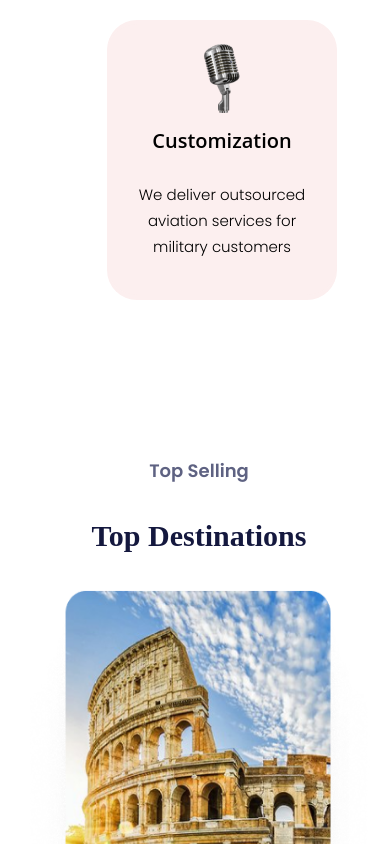
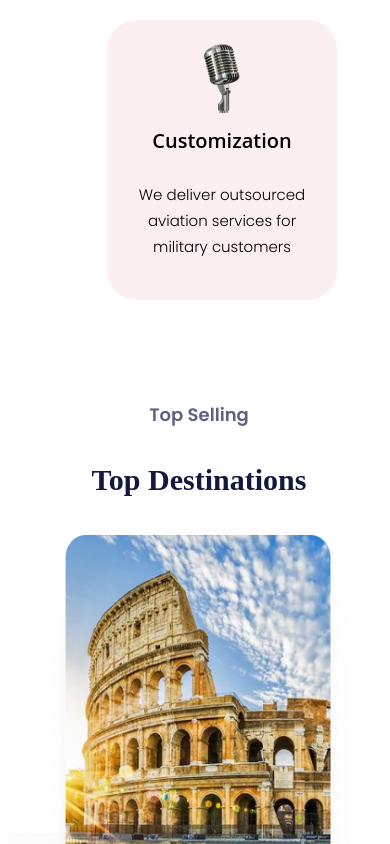
Before and after one commit to yashch1511/djs_compute_task, a React (Create React App) app: page / in a window 390 px wide. Shown: the part 1980-2824 px from the top of the page. Built offline with nearby package versions, Linux system fonts and the light colour scheme; a web font is replaced by a local one.

Commit message:
Update index.css

```diff
--- a/public/index.css
+++ b/public/index.css
@@ -1304,7 +1304,11 @@ color:#6F727B;
     position: relative;left:-20px;
   }
   .Destination{
-    position: relative;left:-10px;top:1000px;
+    position: relative;left:-10px;top:1200px;
+  }
+
+  .decor1{
+    display: none;
   }
   .dtxt-2{
     font-size: 30px;
```
